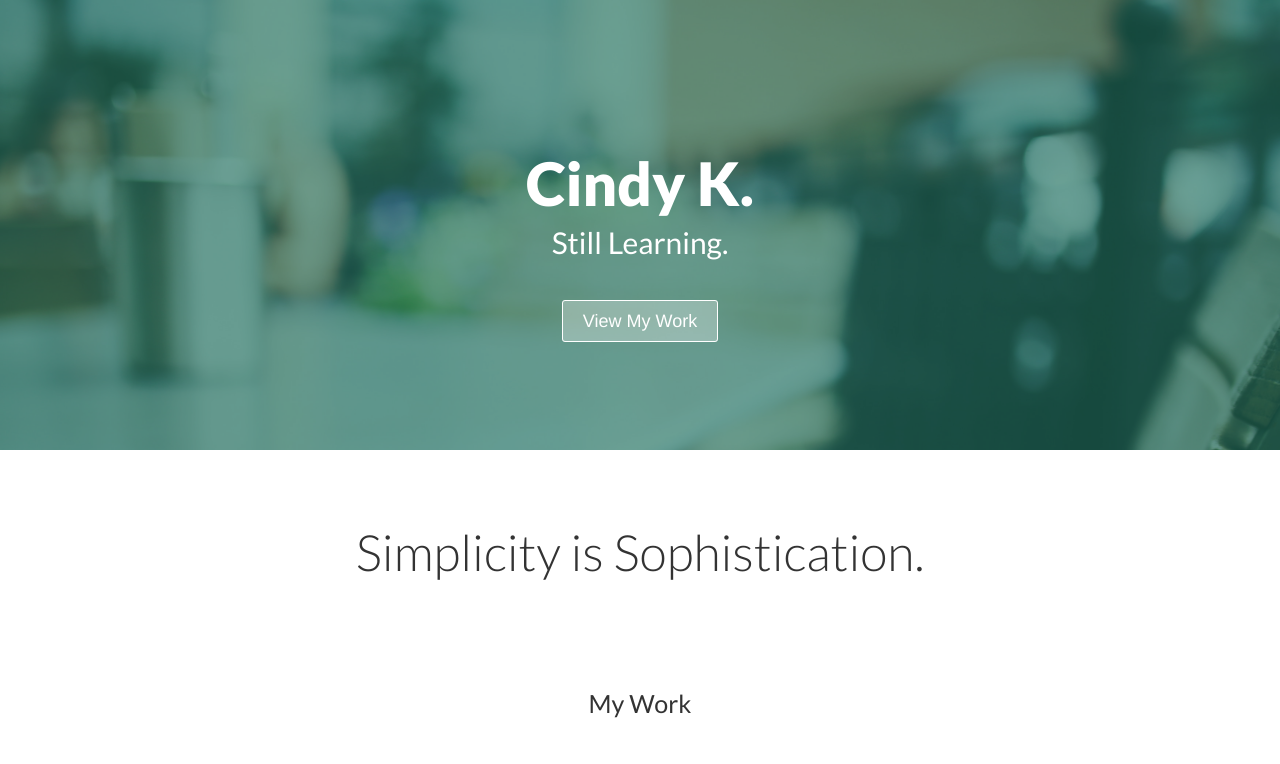
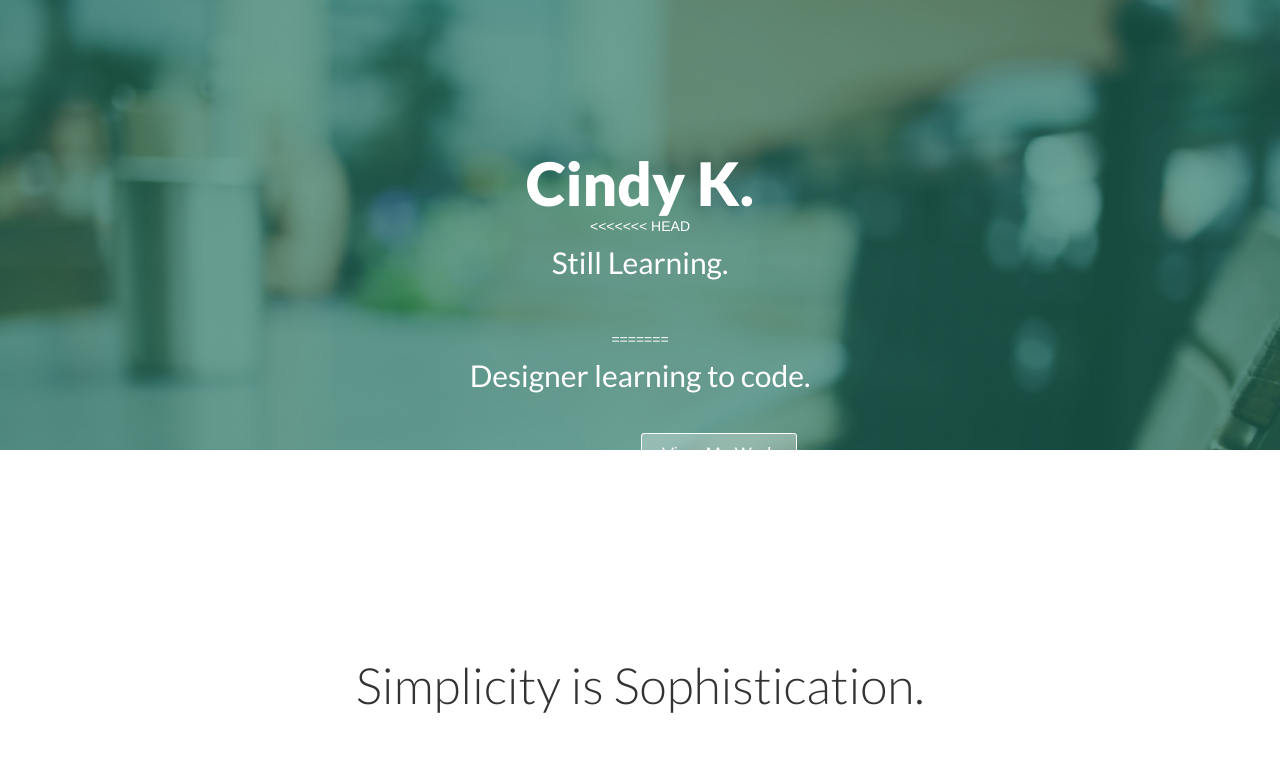
Before and after one commit to cindykueh/cindykueh.github.io, a plain HTML site: page index.html in a window 1280 px wide. Shown: the top 764 px of the page. Drawn offline with nearby package versions, Linux system fonts and the light colour scheme.

Commit message:
Merge branch 'master' of https://github.com/cindykueh/cindykueh.github.io
Conflicts:
index.html

```diff
--- a/index.html
+++ b/index.html
@@ -20,7 +20,11 @@
       <div class="featured-content">
         <div class="container">
           <h1>Cindy K.</h1>
+<<<<<<< HEAD
           <h2>Still Learning.</h2>
+=======
+          <h2>Designer learning to code.</h2>
+>>>>>>> FETCH_HEAD
           <a href="#" class="btn-view" id="btn-view">View My Work</a>
         </div>
       </div>
```
